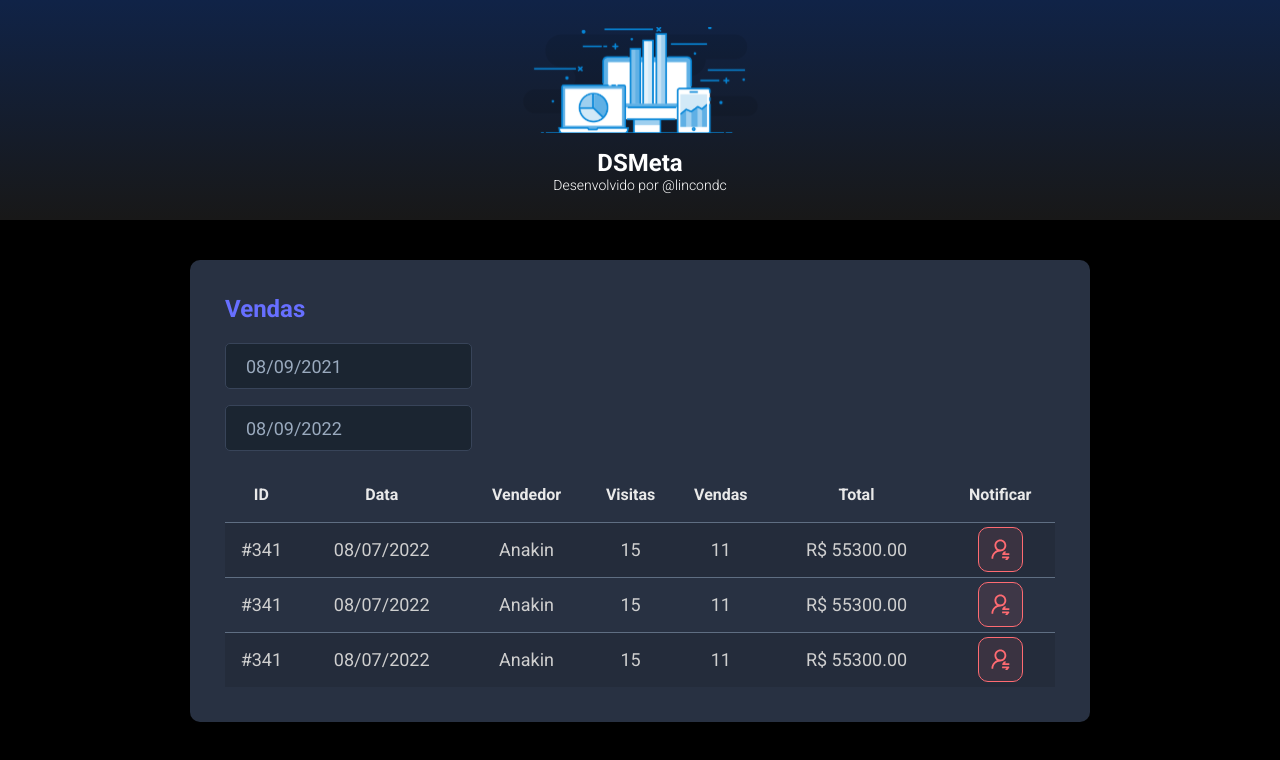
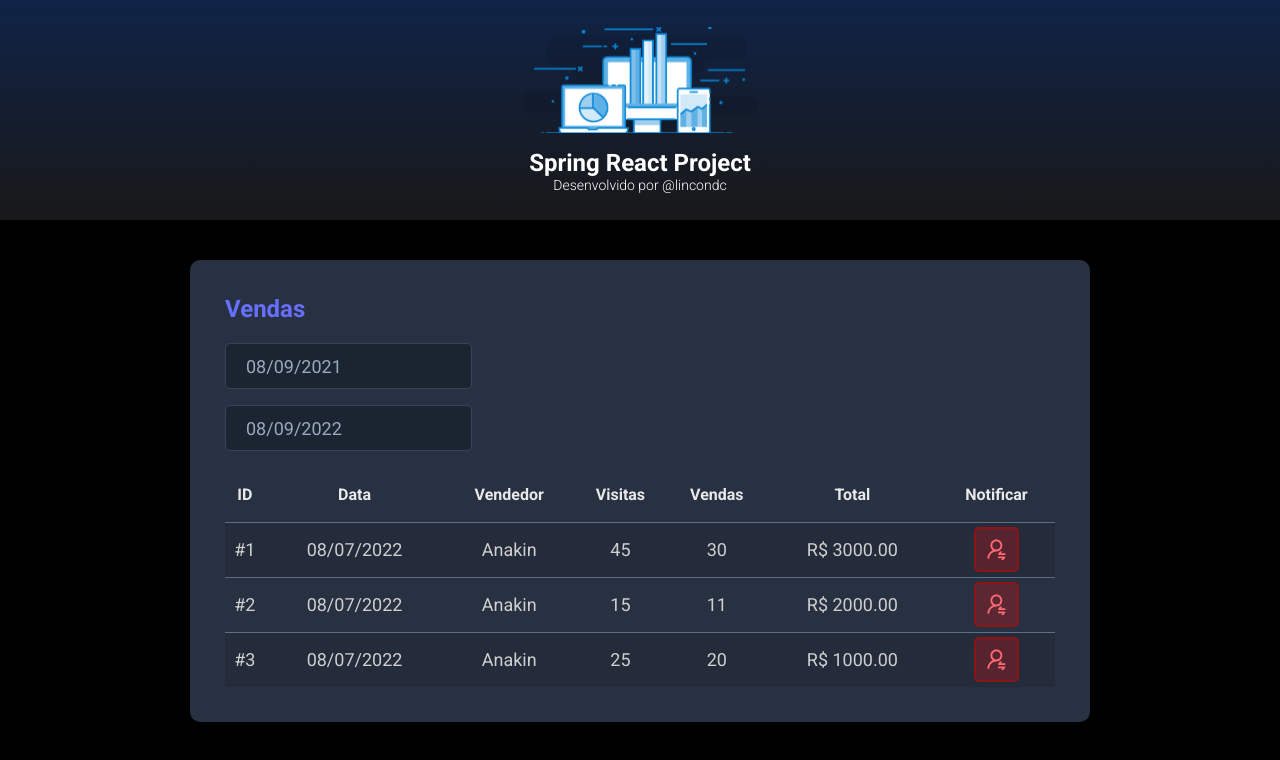
Before and after one commit to LinconDC/dsmeta, a React (Vite) app in the folder frontend/: page / in a window 1280 px wide. Shown: the top 760 px of the page. Built offline with nearby package versions, Linux system fonts and the light colour scheme.

Commit message:
Patterns

```diff
--- a/frontend/src/components/Header/index.tsx
+++ b/frontend/src/components/Header/index.tsx
@@ -6,8 +6,8 @@ function Header() {
     return (
         <header>
             <div className="dsmeta-logo-container">
-                <img src={logo} alt="DSMeta" />
-                <h1>DSMeta</h1>
+                <img src={logo} alt="SpringReact" />
+                <h1>Spring React Project</h1>
                 <p>
                     Desenvolvido por
                     <a href="https://www.instagram.com/lincondc/"> @lincondc</a>
--- a/frontend/src/components/NotificationButton/styles.css
+++ b/frontend/src/components/NotificationButton/styles.css
@@ -1,9 +1,9 @@
 .dsmeta-red-btn {
     height: 45px;
     width: 45px;
-    background: rgba(255, 107, 114, 0.1);
-    border: 1px solid #ff6b72;
-    border-radius: 10px;
+    background: rgba(219, 16, 16, 0.281);
+    border: 2px solid #9c1111c2;
+    border-radius: 5px;
     display: flex;
     align-items: center;
     justify-content: center;
--- a/frontend/src/components/SalesCard/index.tsx
+++ b/frontend/src/components/SalesCard/index.tsx
@@ -49,12 +49,12 @@ function SalesCard() {
                     </thead>
                     <tbody>
                         <tr>
-                            <td className="show992">#341</td>
+                            <td className="show992">#1</td>
                             <td className="show576">08/07/2022</td>
                             <td>Anakin</td>
-                            <td className="show992">15</td>
-                            <td className="show992">11</td>
-                            <td>R$ 55300.00</td>
+                            <td className="show992">45</td>
+                            <td className="show992">30</td>
+                            <td>R$ 3000.00</td>
                             <td>
                                 <div className="dsmeta-red-btn-container">
                                     <NotificatioButton />
@@ -62,12 +62,12 @@ function SalesCard() {
                             </td>
                         </tr>
                         <tr>
-                            <td className="show992">#341</td>
+                            <td className="show992">#2</td>
                             <td className="show576">08/07/2022</td>
                             <td>Anakin</td>
                             <td className="show992">15</td>
                             <td className="show992">11</td>
-                            <td>R$ 55300.00</td>
+                            <td>R$ 2000.00</td>
                             <td>
                                 <div className="dsmeta-red-btn-container">
                                     <NotificatioButton />
@@ -75,12 +75,12 @@ function SalesCard() {
                             </td>
                         </tr>
                         <tr>
-                            <td className="show992">#341</td>
+                            <td className="show992">#3</td>
                             <td className="show576">08/07/2022</td>
                             <td>Anakin</td>
-                            <td className="show992">15</td>
-                            <td className="show992">11</td>
-                            <td>R$ 55300.00</td>
+                            <td className="show992">25</td>
+                            <td className="show992">20</td>
+                            <td>R$ 1000.00</td>
                             <td>
                                 <div className="dsmeta-red-btn-container">
                                     <NotificatioButton />
--- a/frontend/src/components/SalesCard/styles.css
+++ b/frontend/src/components/SalesCard/styles.css
@@ -64,6 +64,7 @@
     justify-content: center;
 }
 
+
 .show576 {
     display: none;
 }
```
Also changed, not shown: frontend/src/components/Header/styles.css (indentation only).
